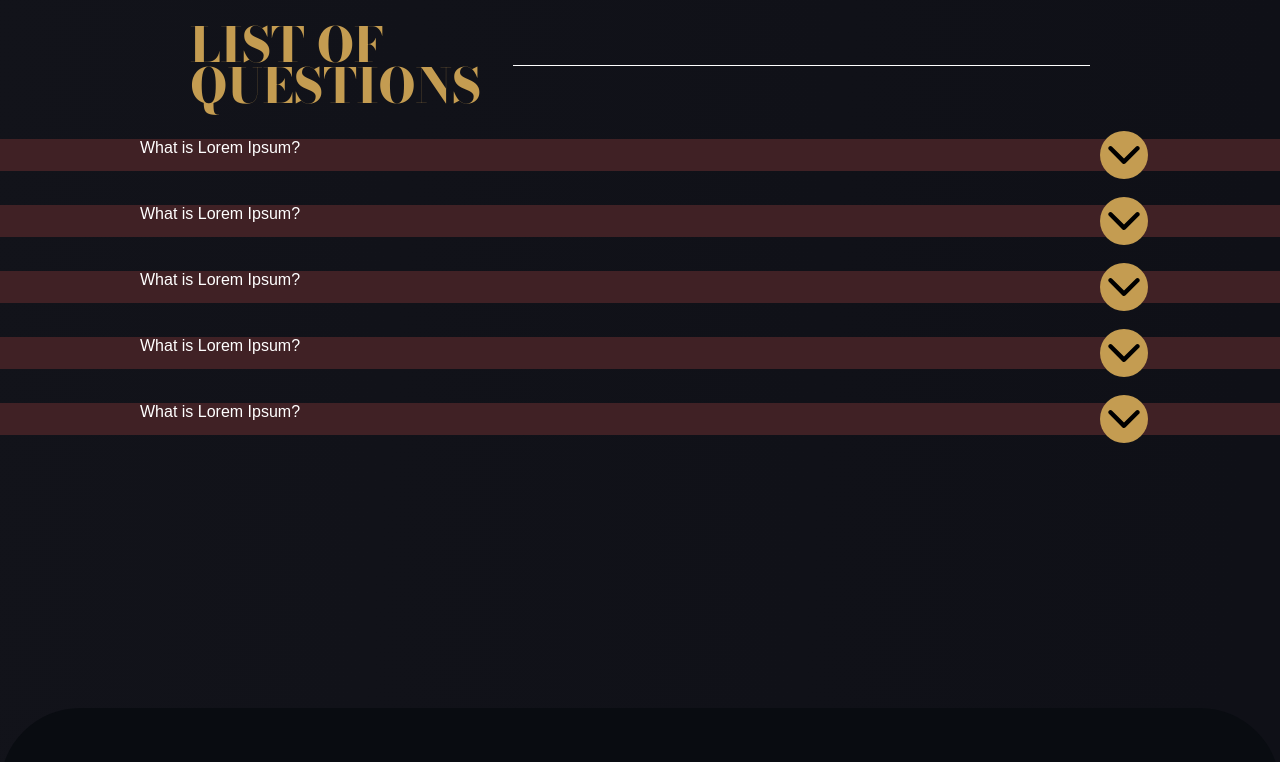
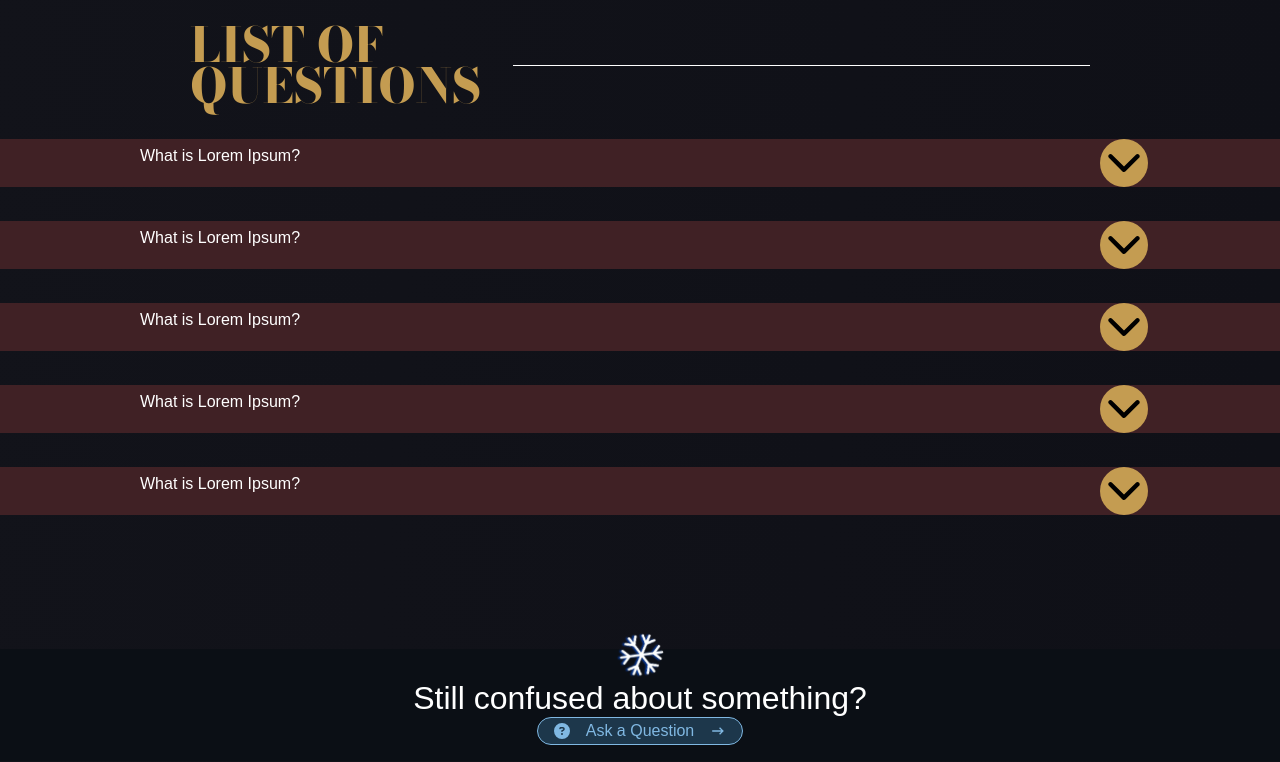
Before and after one commit to Shubamium/Winnie, a Next.js app: page /terms/faq in a window 1280 px wide. Shown: the part 440-1202 px from the top of the page. Built offline with nearby package versions, Linux system fonts and the light colour scheme; a web font is replaced by a local one.

Commit message:
Add faq last section

```diff
--- a/src/app/globals.scss
+++ b/src/app/globals.scss
@@ -116,3 +116,19 @@ main{
 	min-height: 100vh;
 
 }
+
+.btn-ask{
+	color: var(--lBlue);
+	text-decoration: none;
+	display: flex;
+	align-items: center;
+	gap: 1em;
+	background: rgba(51, 103, 140, 0.46);
+	padding: .25em 1em;
+	border-radius: 1em;
+	border: 1px solid var(--lBlue);
+
+	&.outline{
+		background: none;
+	}
+}
--- a/src/app/layout/pageHeading/pageHeading.scss
+++ b/src/app/layout/pageHeading/pageHeading.scss
@@ -63,21 +63,7 @@
 			display: flex;
 			justify-content: center;
 			gap: 1em;
-			.btn-ask{
-				color: var(--lBlue);
-				text-decoration: none;
-				display: flex;
-				align-items: center;
-				gap: 1em;
-				background: rgba(51, 103, 140, 0.46);
-				padding: .25em 1em;
-				border-radius: 1em;
-				border: 1px solid var(--lBlue);
 
-				&.outline{
-					background: none;
-				}
-			}
 		}
 	}
 }
--- a/src/app/terms/faq/faq.scss
+++ b/src/app/terms/faq/faq.scss
@@ -6,5 +6,24 @@
 			display: flex;
 			flex-direction: column;
 		}
+
+		.ask-more-questions{
+			margin: 100px 0;
+			text-align: center;
+			background: #0B0F15;
+			display: flex;
+			justify-content: center;
+			align-items: center;
+			flex-direction: column;
+			padding: 1em;
+			img{
+				max-width: 50px;
+				margin-top: -35px;
+				animation: speen 25s infinite linear;
+			}
+			p{
+				font-size: 2rem;
+			}
+		}
 	}
 }
--- a/src/app/terms/faq/page.tsx
+++ b/src/app/terms/faq/page.tsx
@@ -7,6 +7,7 @@ import { FaListAlt } from 'react-icons/fa'
 import { IoIosPaper } from 'react-icons/io'
 import Question from './question/Question'
 import './faq.scss'
+import { FaCircleQuestion } from 'react-icons/fa6'
 type Props = {}
 
 export default function FaqPage({}: Props) {
@@ -67,6 +68,12 @@ export default function FaqPage({}: Props) {
 
 
 				</div>
+
+				<div className="ask-more-questions">
+					<img src="/images/decors/snowflake.png" alt="" className='decor_snow' />
+					<p>Still confused about something?</p>
+					<a href="#" className='btn btn-ask'><FaCircleQuestion/> Ask a Question  <CgArrowRight/></a>
+				</div>
 			</section>
 		</main>
 	)
--- a/src/app/terms/faq/question/question.scss
+++ b/src/app/terms/faq/question/question.scss
@@ -5,6 +5,7 @@
 		.confine{
 			max-width: 1000px;
 			margin: 0 auto;
+			padding: .5em 0;
 			display: flex;
 			justify-content: space-between;
 			h2{
```
Also changed, not shown: src/app/terms/tos/page.tsx (+4 -3 lines).
